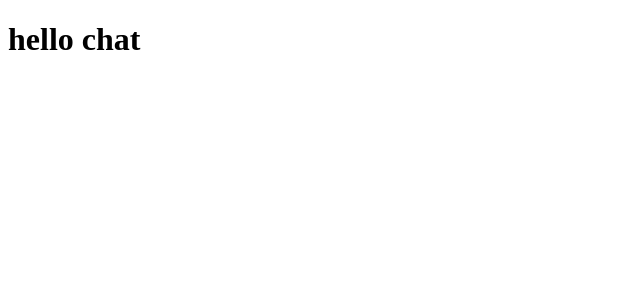
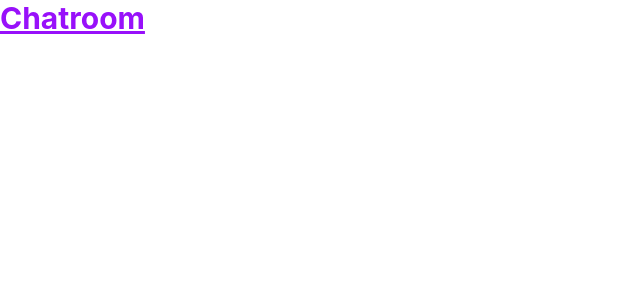
Before and after one commit to res-londres/chatroom, a React (Vite) app: page / in a window 1280 px wide. Shown: the top 300 px of the page, without its empty margins (0-640 px from the left). Built offline with nearby package versions, Linux system fonts and the light colour scheme.

Commit message:
chore: setup tailwind

```diff
--- a/package.json
+++ b/package.json
@@ -10,8 +10,10 @@
     "preview": "vite preview"
   },
   "dependencies": {
+    "@tailwindcss/vite": "^4.3.3",
     "react": "^19.3.1",
-    "react-dom": "^19.3.1"
+    "react-dom": "^19.3.1",
+    "tailwindcss": "^4.3.3"
   },
   "devDependencies": {
     "@types/react": "^19.3.0",
--- a/src/App.jsx
+++ b/src/App.jsx
@@ -1,7 +1,9 @@
 function App() {
   return (
     <div>
-      <h1>hello chat</h1>
+      <h1 className="text-3xl font-bold text-purple-600 underline">
+        Chatroom
+      </h1>
     </div>
   )
 }
--- a/src/index.css
+++ b/src/index.css
@@ -0,0 +1 @@
+@import "tailwindcss";
--- a/vite.config.js
+++ b/vite.config.js
@@ -1,7 +1,7 @@
+import { defineConfig } from 'vite'
 import react from '@vitejs/plugin-react'
-import { defineConfig } from 'vite'
+import tailwindcss from '@tailwindcss/vite'
 
-// https://vite.dev/config/
 export default defineConfig({
-  plugins: [react()],
+  plugins: [react(), tailwindcss()],
 })
```
Also changed, not shown: 1 other file (tests, documents, lock files or other folders).
